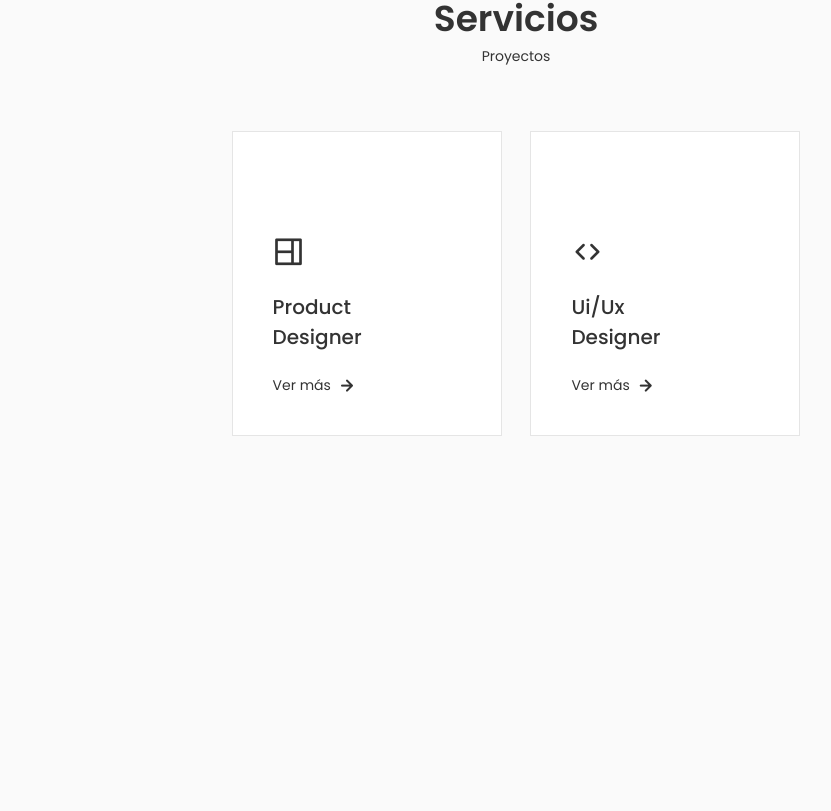
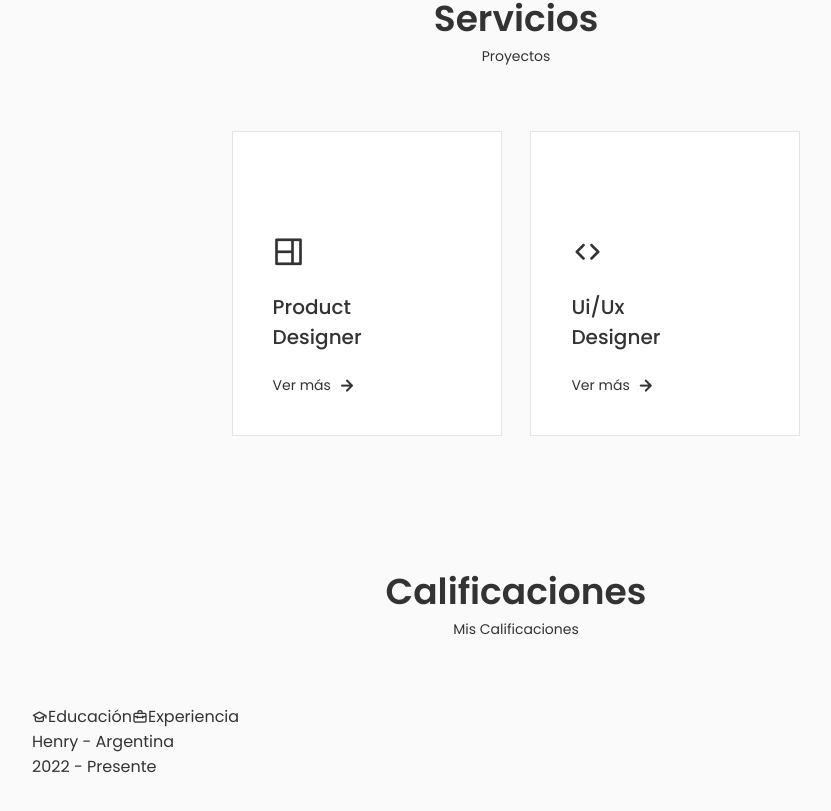
Before and after one commit to Rober100/own-PortFolio, a React (Vite) app: page / in a window 1280 px wide. Shown: the part 1919-2730 px from the top of the page, without its empty margins (124-955 px from the left). Before the commit the page ends 2387 px from the top, so only its background shows below. Built offline with nearby package versions, Linux system fonts and the light colour scheme; the HTML template or start-up script is replaced by a standard one; a web font is replaced by a local one.

Commit message:
Starting with Qualification Component

```diff
--- a/src/App.tsx
+++ b/src/App.tsx
@@ -4,6 +4,7 @@ import "./App.css";
 import About from "./components/about/About";
 import Skills from "./components/Skills/Skills";
 import Services from "./components/services/Services";
+import Qualification from "./components/qualification/Qualification";
 
 function App() {
   return (
@@ -14,6 +15,7 @@ function App() {
         <About />
         <Skills />
         <Services />
+        <Qualification />
       </main>
     </>
   );
--- a/src/components/header/Header.tsx
+++ b/src/components/header/Header.tsx
@@ -6,7 +6,7 @@ const Header = () => {
   return (
     <header className="header">
       <nav className="nav container">
-        <a href="index.html" className="nav__logo">
+        <a href="#home" className="nav__logo">
           Rober
         </a>
 
--- a/src/components/header/header.css
+++ b/src/components/header/header.css
@@ -1,7 +1,8 @@
 .header {
     width: 100%;
     position:fixed;
-    margin-top: 1.20rem;
+    padding-top: 1rem;
+    padding-bottom: 0.5rem;
     top: 0;
     left: 0;
     z-index: var(--z-fixed);
--- /dev/null
+++ b/src/components/qualification/Qualification.tsx
@@ -0,0 +1,40 @@
+import "./qualification.css";
+
+const Qualification = () => {
+  return (
+    <section className="qualification section">
+      <h2 className="section__title">Calificaciones</h2>
+      <span className="section__subtitle">Mis Calificaciones</span>
+
+      <div className="qualification__container container">
+        <div className="qualification__tabs">
+          <div className="qualification__button qualification__active button--flex">
+            <i className="uil uil-graduation-cap qualification__icon"></i>
+            Educación
+          </div>
+
+          <div className="qualification__button button--flex">
+            <i className="uil uil-briefcase-alt qualification__icon"></i>
+            Experiencia
+          </div>
+        </div>
+
+        <div className="qualification__sections">
+            <div className="qualification__content">
+                <div className="qualification__data">
+                    <div>
+                        <h3 className="qualification__title"></h3>
+                        <span className="qualification__subtitle"> Henry - Argentina</span>
+                        <div className="qualification__calender">
+                            <i className="uil uil-calender-alt"></i> 2022 - Presente
+                        </div>
+                    </div>
+                </div>
+            </div>
+        </div>
+      </div>
+    </section>
+  );
+};
+
+export default Qualification;
```
Also changed, not shown: src/components/qualification/qualification.css (added).
